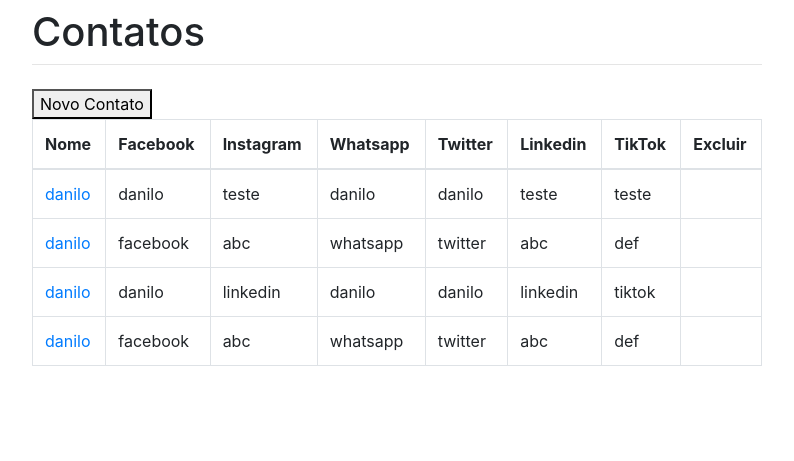
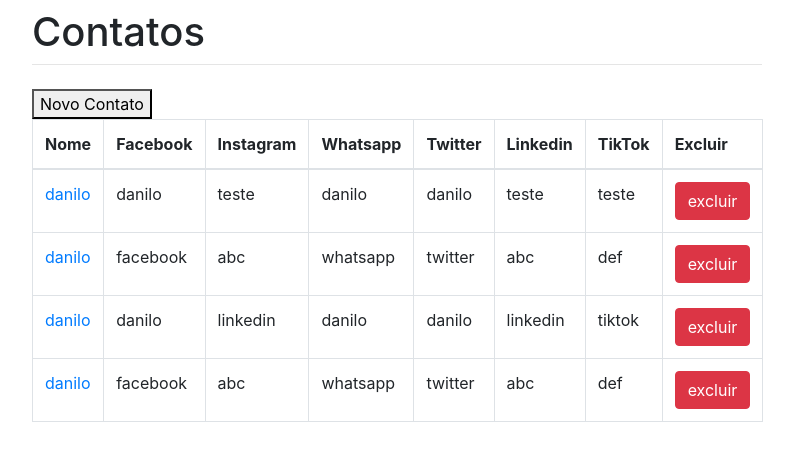
Before and after one commit to daniloccosta/contatos, a Django app: page /contatos/ in a window 1280 px wide. Shown: the top 461 px of the page, without its empty margins (243-1037 px from the left). Run offline with Django 3.2, Linux system fonts and the light colour scheme; data comes from the database, SQL or seed files in the repository; some libraries are stand-ins or nearby versions.

Commit message:
remoção do bootstrap4 ajustes nos templates

```diff
--- a/core/templates/lista.html
+++ b/core/templates/lista.html
@@ -31,7 +31,7 @@
           <td>{{ contato.twitter }}</td>
           <td>{{ contato.linkedin }}</td>
           <td>{{ contato.tiktok }}</td>
-          <td><a href="contato/delete/?id={{ contato.id }}"><span class="glyphicon glyphicon-trash"></span></a></td>
+          <td><a href="contato/delete/?id={{ contato.id }}"><span class="btn btn-danger">excluir</span></a></td>
         </tr>
       {% empty %}
         <tr class="table-active">
```
